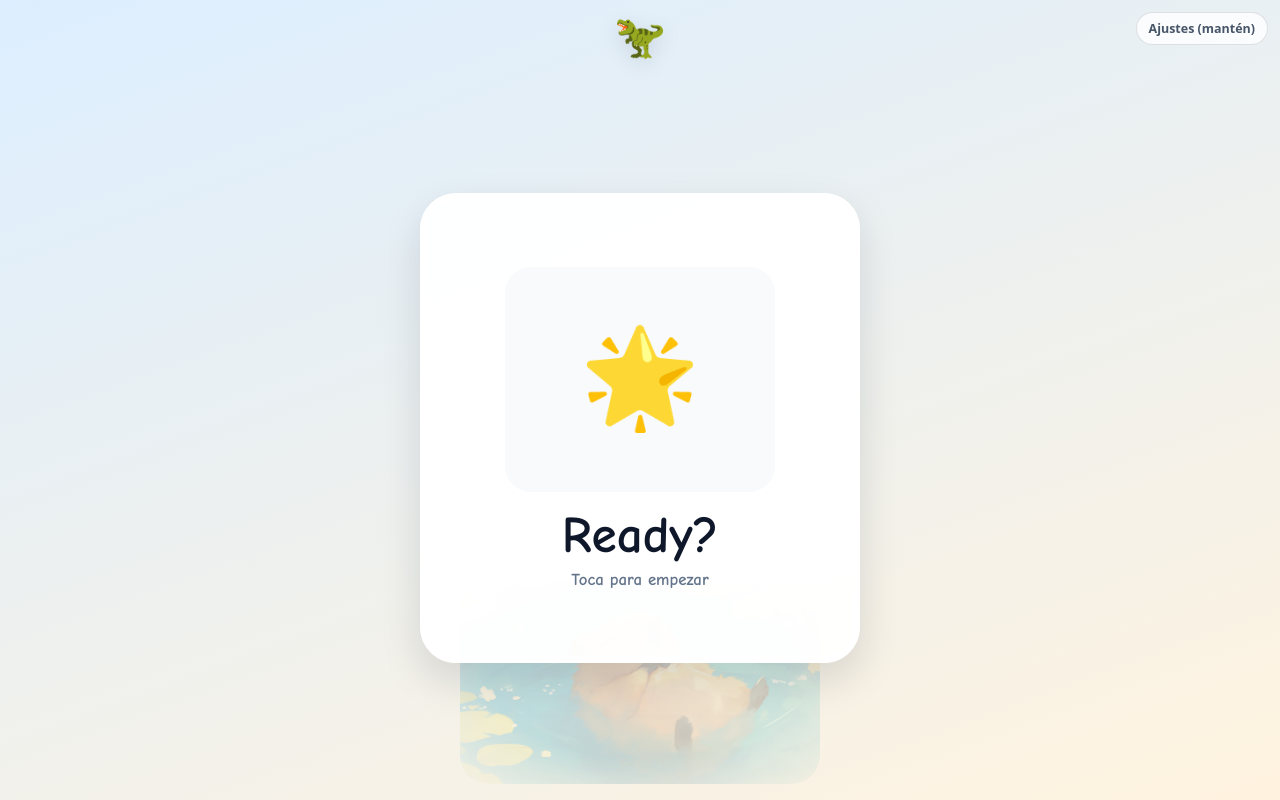
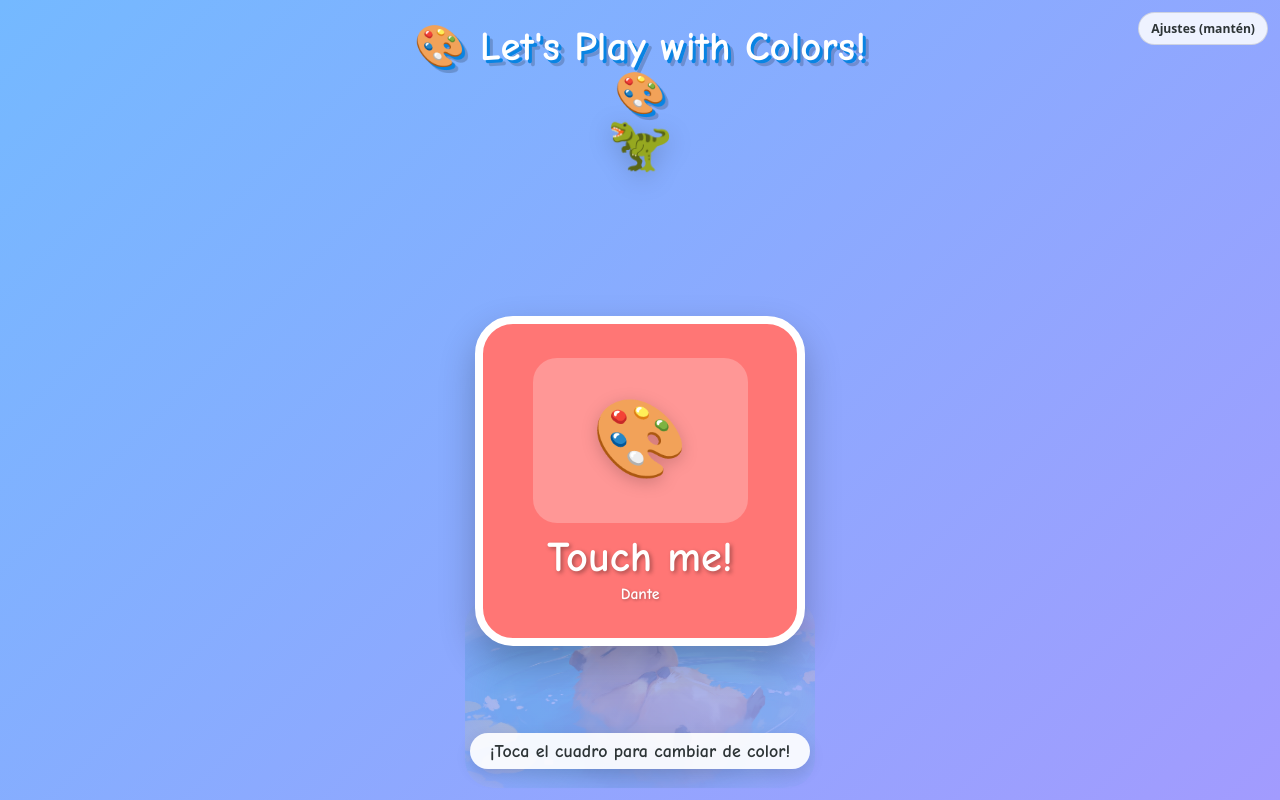
Before and after one commit to raylopezblanco/Dante-Colors, a plain HTML site: page index.html in a window 1280 px wide. Drawn offline with Linux system fonts and the light colour scheme.

Commit message:
Update index.html

```diff
--- a/index.html
+++ b/index.html
@@ -3,7 +3,7 @@
 <head>
   <meta charset="UTF-8" />
   <meta name="viewport" content="width=device-width, initial-scale=1.0, maximum-scale=1.0, user-scalable=no" />
-  <meta name="theme-color" content="#dceeff" />
+  <meta name="theme-color" content="#74b9ff" />
   <meta name="apple-mobile-web-app-capable" content="yes" />
   <meta name="apple-mobile-web-app-status-bar-style" content="default" />
   <meta name="apple-mobile-web-app-title" content="Dante-Colors" />
@@ -27,9 +27,9 @@
       overflow: hidden;
       overscroll-behavior: none;
       touch-action: manipulation;
-      background: linear-gradient(160deg, #dceeff 0%, #fff3df 100%);
+      background: linear-gradient(135deg, #74b9ff 0%, #a29bfe 100%);
       font-family: 'Comic Sans MS', 'Bubblegum Sans', system-ui, -apple-system, sans-serif;
-      color: #1e293b;
+      color: #ffffff;
       position: relative;
     }
 
@@ -42,23 +42,23 @@
       display: flex;
       align-items: flex-end;
       justify-content: center;
-      padding-bottom: 16px;
-      opacity: 0.25;
+      padding-bottom: 12px;
+      opacity: 0.24;
     }
 
     .bg-capybara img {
-      width: min(360px, 84vw);
+      width: min(350px, 80vw);
       height: auto;
-      max-height: 215px;
+      max-height: 190px;
       object-fit: cover;
       border-radius: 28px;
-      filter: saturate(0.92);
+      filter: saturate(0.95);
       -webkit-mask-image: radial-gradient(ellipse 78% 72% at 50% 50%, #000 52%, transparent 100%);
       mask-image: radial-gradient(ellipse 78% 72% at 50% 50%, #000 52%, transparent 100%);
     }
 
     .bg-capybara-fallback {
-      font-size: clamp(6rem, 22vw, 9.5rem);
+      font-size: clamp(5.5rem, 20vw, 8.5rem);
       line-height: 1;
     }
 
@@ -69,7 +69,7 @@
       flex-direction: column;
       align-items: center;
       justify-content: space-between;
-      padding: 16px 18px 24px;
+      padding: 16px 18px 22px;
       position: relative;
       z-index: 1;
     }
@@ -80,12 +80,12 @@
       top: 12px;
       right: 12px;
       z-index: 20;
-      background: rgba(255, 255, 255, 0.78);
-      border: 1px solid rgba(15, 23, 42, 0.12);
-      color: #475569;
+      background: rgba(255, 255, 255, 0.85);
+      border: 1px solid rgba(15, 23, 42, 0.14);
+      color: #2d3436;
       font-family: system-ui, -apple-system, sans-serif;
-      font-size: 0.78rem;
-      font-weight: 600;
+      font-size: 0.76rem;
+      font-weight: 700;
       padding: 7px 12px;
       border-radius: 999px;
       cursor: pointer;
@@ -93,48 +93,58 @@
     }
 
     .care-trigger.holding {
-      background: #dbeafe;
-      color: #1d4ed8;
-      border-color: #93c5fd;
+      background: #ffeaa7;
+      color: #2d3436;
+      border-color: #fdcb6e;
     }
 
-    /* Zona superior: dinosaurio flotante + Good Job arriba de la imagen */
-    .top-celebration-area {
+    /* Encabezado alegre + Good Job arriba del recuadro */
+    .top-header {
       width: 100%;
-      max-width: 440px;
-      min-height: 112px;
+      max-width: 480px;
       display: flex;
       flex-direction: column;
       align-items: center;
       justify-content: center;
       gap: 6px;
-      padding-top: 4px;
+      padding-top: 8px;
+      min-height: 132px;
+    }
+
+    h1 {
+      font-size: clamp(1.75rem, 5.5vw, 2.55rem);
+      color: #ffffff;
+      text-shadow: 3px 3px 0px #0984e3, 6px 6px 0px rgba(0, 0, 0, 0.18);
+      text-align: center;
+      line-height: 1.15;
     }
 
     .dino-mascot {
-      font-size: 2.6rem;
+      font-size: clamp(2.4rem, 7vw, 3.3rem);
       line-height: 1;
       animation: flotarDino 2.2s ease-in-out infinite;
-      filter: drop-shadow(0 6px 10px rgba(15, 23, 42, 0.12));
+      filter: drop-shadow(0 6px 12px rgba(0, 0, 0, 0.18));
+      transition: transform 0.25s ease;
     }
 
     @keyframes flotarDino {
       0%, 100% { transform: translateY(0); }
-      50% { transform: translateY(-7px); }
+      50% { transform: translateY(-8px); }
     }
 
     .praise-text {
-      font-size: clamp(1.45rem, 5.6vw, 2.05rem);
+      font-size: clamp(1.35rem, 5vw, 1.95rem);
       font-weight: 800;
-      color: #15803d;
-      background: rgba(220, 252, 231, 0.96);
-      border: 3px solid #86efac;
-      padding: 7px 20px;
+      color: #ffeaa7;
+      background: rgba(9, 132, 227, 0.92);
+      border: 3px solid #ffffff;
+      text-shadow: 2px 2px 0px #d63031;
+      padding: 6px 20px;
       border-radius: 22px;
       opacity: 0;
-      transform: translateY(-8px) scale(0.9);
+      transform: translateY(-6px) scale(0.9);
       transition: opacity 0.28s ease, transform 0.35s cubic-bezier(0.22, 1, 0.36, 1);
-      box-shadow: 0 8px 20px rgba(21, 128, 61, 0.14);
+      box-shadow: 0 8px 20px rgba(0, 0, 0, 0.2);
     }
 
     .praise-text.visible {
@@ -142,43 +152,42 @@
       transform: translateY(0) scale(1);
     }
 
-    /* Recuadro principal gigante y seguro */
+    /* Recuadro principal gigante con estética alegre */
     .stage {
-      width: 100%;
-      max-width: 440px;
-      flex: 1;
-      max-height: 470px;
-      margin: 8px 0 12px;
-      background: rgba(255, 255, 255, 0.96);
-      border-radius: 36px;
-      border: 7px solid #ffffff;
-      box-shadow: 0 18px 40px rgba(15, 23, 42, 0.13);
+      width: min(330px, 82vw);
+      height: min(330px, 44vh);
+      min-height: 240px;
+      background-color: #ff7675;
+      border-radius: 38px;
+      border: 8px solid #ffffff;
+      box-shadow: 0 16px 36px rgba(0, 0, 0, 0.24);
       display: flex;
       flex-direction: column;
       align-items: center;
       justify-content: center;
-      padding: 20px;
+      padding: 18px;
       cursor: pointer;
-      transition: transform 0.14s ease, border-color 0.25s ease, box-shadow 0.25s ease;
+      transition: transform 0.12s ease, background-color 0.35s ease;
       position: relative;
       overflow: hidden;
+      margin: 6px 0;
     }
 
     .stage:active {
-      transform: scale(0.965);
+      transform: scale(0.93);
     }
 
     .visual-frame {
       width: 100%;
-      max-width: 270px;
-      height: 225px;
-      border-radius: 26px;
-      background: #f8fafc;
+      max-width: 215px;
+      height: 165px;
+      border-radius: 24px;
+      background: rgba(255, 255, 255, 0.24);
       display: flex;
       align-items: center;
       justify-content: center;
       overflow: hidden;
-      margin-bottom: 16px;
+      margin-bottom: 12px;
       position: relative;
     }
 
@@ -190,30 +199,46 @@
     }
 
     .visual-frame .fallback-emoji {
-      font-size: 6rem;
+      font-size: 4.8rem;
       line-height: 1;
+      filter: drop-shadow(0 4px 8px rgba(0, 0, 0, 0.18));
     }
 
     .word-label {
-      font-size: clamp(2.2rem, 8vw, 3.2rem);
+      font-size: clamp(1.9rem, 6.8vw, 2.65rem);
       font-weight: 800;
-      color: #0f172a;
-      line-height: 1.1;
+      color: #ffffff;
+      line-height: 1.08;
       text-align: center;
+      text-shadow: 2px 2px 4px rgba(0, 0, 0, 0.35);
     }
 
     .sub-label {
-      margin-top: 6px;
-      font-size: 1.05rem;
-      font-weight: 600;
-      color: #64748b;
+      margin-top: 4px;
+      font-size: 0.98rem;
+      font-weight: 700;
+      color: #ffffff;
+      text-shadow: 1px 1px 3px rgba(0, 0, 0, 0.3);
     }
 
-    /* Espacio libre abajo para que el capibara se vea sin estorbar */
-    .bottom-space {
-      height: 44px;
+    /* Pastilla inferior amigable */
+    .bottom-bar {
+      min-height: 54px;
+      display: flex;
+      align-items: center;
+      justify-content: center;
       width: 100%;
-      pointer-events: none;
+    }
+
+    .instruction-pill {
+      font-size: clamp(0.95rem, 3.6vw, 1.12rem);
+      font-weight: 700;
+      color: #2d3436;
+      background: rgba(255, 255, 255, 0.92);
+      padding: 8px 20px;
+      border-radius: 20px;
+      box-shadow: 0 6px 16px rgba(0, 0, 0, 0.12);
+      text-align: center;
     }
 
     /* Panel de cuidado (oculto por defecto) */
@@ -227,6 +252,7 @@
       justify-content: center;
       padding: 20px;
       font-family: system-ui, -apple-system, sans-serif;
+      color: #1e293b;
     }
 
     .care-modal.open {
@@ -259,7 +285,7 @@
 
     .care-card select,
     .care-card input[type="range"] {
-      accent-color: #2563eb;
+      accent-color: #0984e3;
     }
 
     .care-actions {
@@ -279,7 +305,7 @@
     }
 
     .btn-primary {
-      background: #2563eb;
+      background: #0984e3;
       color: #ffffff;
     }
 
@@ -301,23 +327,24 @@
       Ajustes (mantén)
     </button>
 
-    <!-- Dinosaurio amigable + Good Job arriba del recuadro -->
-    <div class="top-celebration-area">
+    <div class="top-header">
+      <h1>🎨 Let's Play with Colors! 🎨</h1>
       <div id="dinoMascot" class="dino-mascot" aria-hidden="true">🦖</div>
       <div id="praiseText" class="praise-text">Good Job, Dante! 🌟</div>
     </div>
 
-    <!-- Recuadro principal gigante -->
     <div id="stage" class="stage" role="button" tabindex="0" aria-label="Tarjeta interactiva">
       <div id="visualFrame" class="visual-frame">
-        <span id="fallbackEmoji" class="fallback-emoji">🌟</span>
+        <span id="fallbackEmoji" class="fallback-emoji">🎨</span>
         <img id="itemImage" src="" alt="" style="display: none;" />
       </div>
-      <div id="wordLabel" class="word-label">Ready?</div>
-      <div id="subLabel" class="sub-label">Toca para empezar</div>
+      <div id="wordLabel" class="word-label">Touch me!</div>
+      <div id="subLabel" class="sub-label">Dante</div>
     </div>
 
-    <div class="bottom-space" aria-hidden="true"></div>
+    <div class="bottom-bar">
+      <div class="instruction-pill">¡Toca el cuadro para cambiar de color!</div>
+    </div>
   </div>
 
   <!-- Panel discreto de ajustes para adultos -->
@@ -353,7 +380,7 @@
         id: 'red',
         word: 'Red',
         hint: 'Rojo',
-        accent: '#ff7675',
+        color: '#ff7675',
         emoji: '🔴',
         image: 'red.jpg',
         audio: 'red.mp3'
@@ -362,7 +389,7 @@
         id: 'blue',
         word: 'Blue',
         hint: 'Azul',
-        accent: '#74b9ff',
+        color: '#74b9ff',
         emoji: '🔵',
         image: 'blue.jpg',
         audio: 'blue.mp3'
@@ -371,7 +398,7 @@
         id: 'green',
         word: 'Green',
         hint: 'Verde',
-        accent: '#55efc4',
+        color: '#55efc4',
         emoji: '🟢',
         image: 'green.jpg',
         audio: 'green.mp3'
@@ -380,28 +407,46 @@
         id: 'yellow',
         word: 'Yellow',
         hint: 'Amarillo',
-        accent: '#ffeaa7',
+        color: '#ffeaa7',
         emoji: '🟡',
         image: 'yellow.jpg',
         audio: 'yellow.mp3'
       },
       {
-        id: 'ball',
-        word: 'Ball',
-        hint: 'Pelota',
-        accent: '#fab1a0',
-        emoji: '⚽',
-        image: 'ball.jpg',
-        audio: 'ball.mp3'
+        id: 'purple',
+        word: 'Purple',
+        hint: 'Morado',
+        color: '#a29bfe',
+        emoji: '🟣',
+        image: 'purple.jpg',
+        audio: 'purple.mp3'
       },
       {
-        id: 'water',
-        word: 'Water',
-        hint: 'Agua',
-        accent: '#81ecec',
-        emoji: '💧',
-        image: 'water.jpg',
-        audio: 'water.mp3'
+        id: 'orange',
+        word: 'Orange',
+        hint: 'Naranja',
+        color: '#fab1a0',
+        emoji: '🟠',
+        image: 'orange.jpg',
+        audio: 'orange.mp3'
+      },
+      {
+        id: 'pink',
+        word: 'Pink',
+        hint: 'Rosita',
+        color: '#fd79a8',
+        emoji: '🩷',
+        image: 'pink.jpg',
+        audio: 'pink.mp3'
+      },
+      {
+        id: 'turquoise',
+        word: 'Turquoise',
+        hint: 'Turquesa',
+        color: '#81ecec',
+        emoji: '🩵',
+        image: 'turquoise.jpg',
+        audio: 'turquoise.mp3'
       }
     ];
 
@@ -452,7 +497,6 @@
       capyProbe.src = CAPYBARA_BG_IMAGE;
     }
 
-    // Bloquear zoom por gesto de pellizco, multitoque y doble toque en iPadOS/iOS
     document.addEventListener('gesturestart', (e) => e.preventDefault(), { passive: false });
     document.addEventListener('touchmove', (e) => {
       if (e.touches.length > 1 && !e.target.closest('.care-modal')) {
@@ -493,7 +537,7 @@
       osc.frequency.setValueAtTime(freq, startTime);
 
       gain.gain.setValueAtTime(0.001, startTime);
-      gain.gain.linearRampToValueAtTime(0.11, startTime + 0.02);
+      gain.gain.linearRampToValueAtTime(0.12, startTime + 0.02);
       gain.gain.exponentialRampToValueAtTime(0.0001, startTime + duration);
 
       osc.connect(gain);
@@ -503,10 +547,14 @@
       osc.stop(startTime + duration + 0.02);
     }
 
+    function playPopSound() {
+      playSoftTone(440, 0.14, 'sine', 0);
+    }
+
     function playGentleChime() {
       playSoftTone(523.25, 0.2, 'triangle', 0);
-      playSoftTone(659.25, 0.22, 'triangle', 0.14);
-      playSoftTone(783.99, 0.3, 'triangle', 0.28);
+      playSoftTone(659.25, 0.22, 'triangle', 0.15);
+      playSoftTone(783.99, 0.35, 'triangle', 0.3);
     }
 
     function playAudioOrFallback(src, fallbackFn, onEndedCallback) {
@@ -559,8 +607,7 @@
     function renderItem(item) {
       wordLabel.textContent = item.word;
       subLabel.textContent = item.hint;
-      stage.style.borderColor = item.accent;
-      visualFrame.style.background = `${item.accent}26`;
+      stage.style.backgroundColor = item.color;
 
       fallbackEmoji.textContent = item.emoji;
       fallbackEmoji.style.display = 'block';
@@ -587,7 +634,7 @@
       void praiseText.offsetWidth;
       praiseText.classList.add('visible');
 
-      dinoMascot.style.transform = 'scale(1.15)';
+      dinoMascot.style.transform = 'scale(1.16)';
       setTimeout(() => {
         dinoMascot.style.transform = '';
       }, 320);
@@ -605,13 +652,13 @@
       const item = ITEMS[currentIndex];
       renderItem(item);
 
-      playSoftTone(440, 0.14, 'sine', 0);
+      playPopSound();
 
       const delayMs = Number(praiseDelayInput.value) || 900;
 
       playAudioOrFallback(
         item.audio,
-        () => playSoftTone(587.33, 0.18, 'triangle', 0.05),
+        () => playSoftTone(587.33, 0.16, 'triangle', 0.05),
         () => {
           praiseTimer = setTimeout(showGoodJob, delayMs);
         }
```
